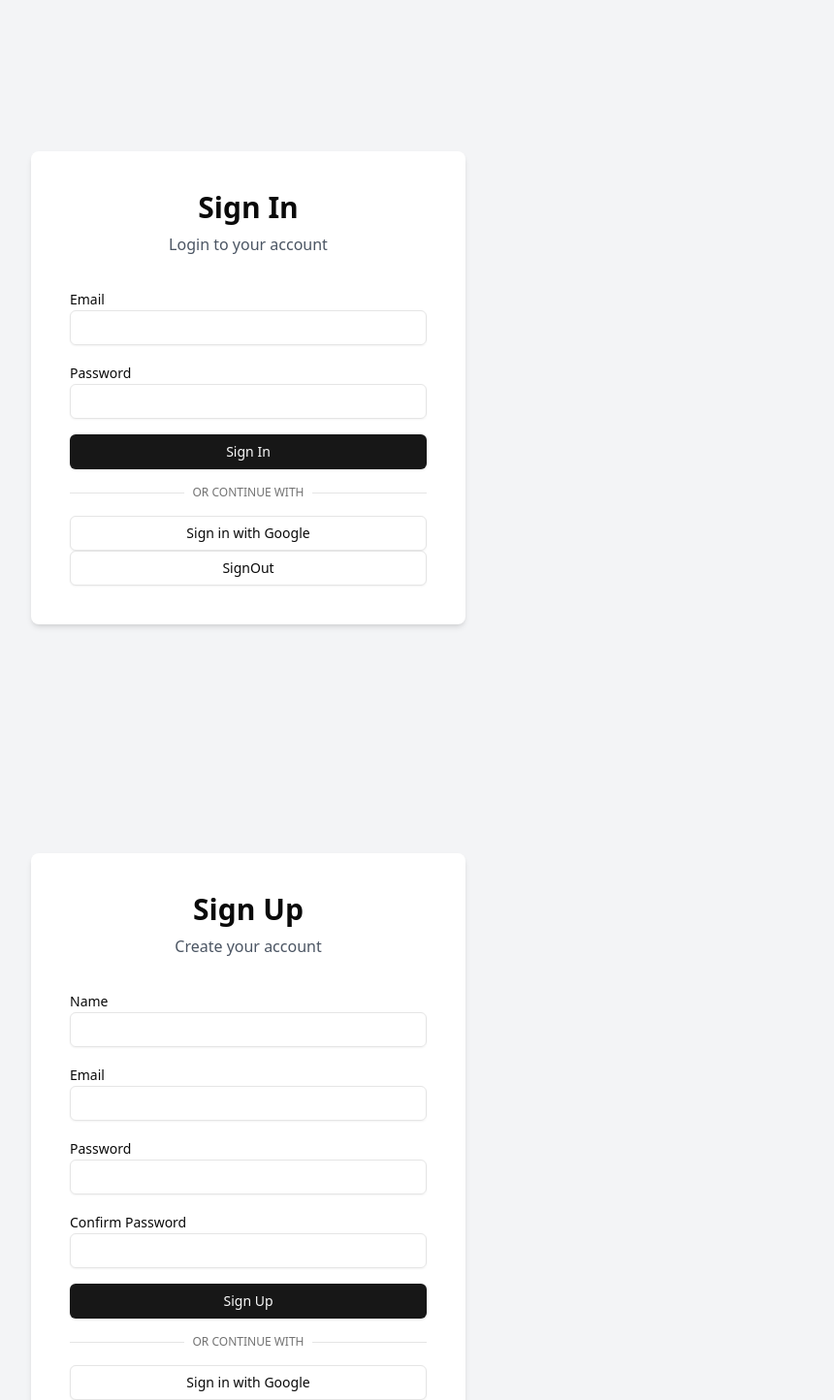
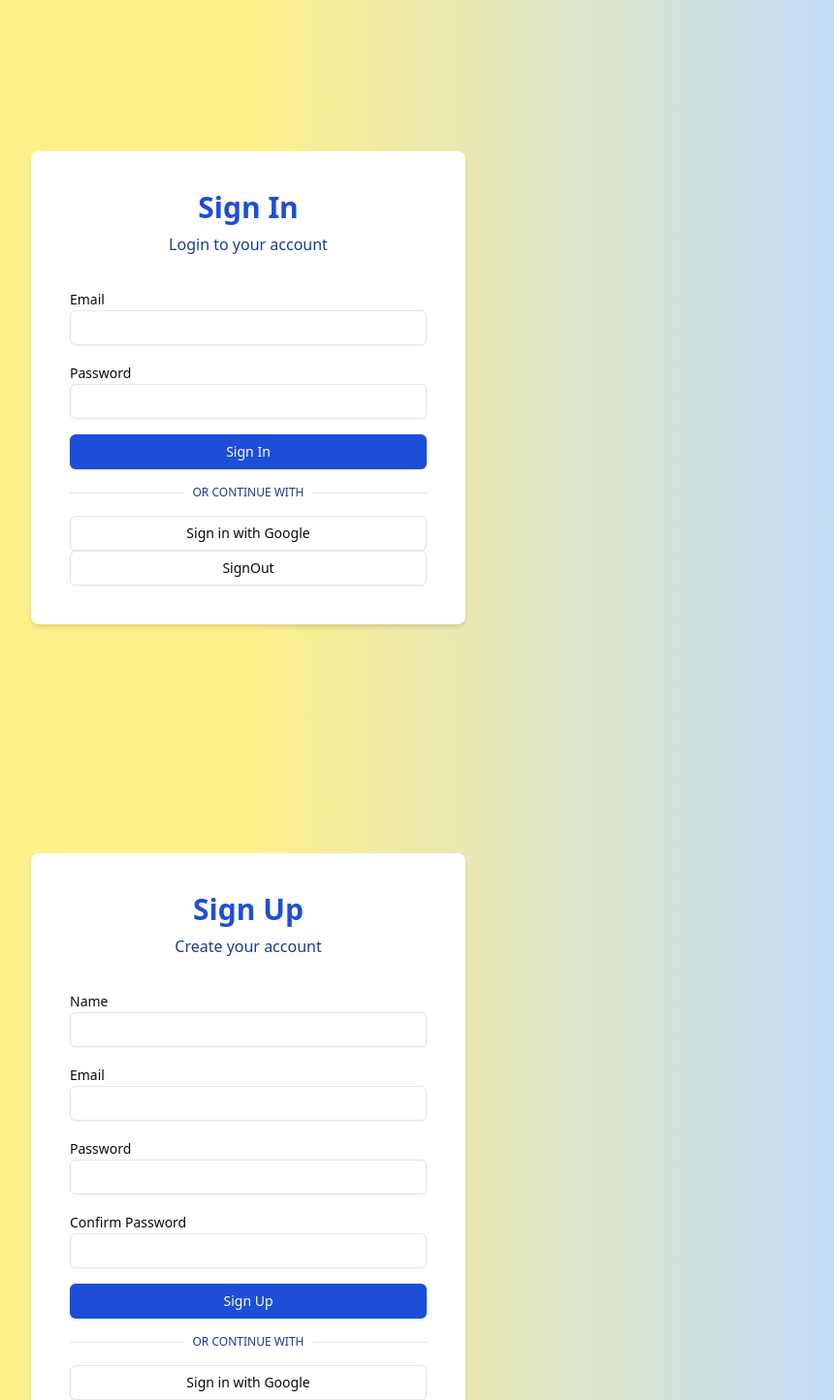
Before and after one commit to Ruvinsara23/Communitylink, a React (Vite) app in the folder client/: page /auth in a window 1280 px wide. Shown: the top 1444 px of the page at 97% size, without its empty margins (384-1244 px from the left). Built offline with nearby package versions, Linux system fonts and the light colour scheme; no server answers.

Commit message:
make some changes

```diff
--- a/client/src/App.jsx
+++ b/client/src/App.jsx
@@ -13,6 +13,7 @@ function App() {
       <div>
         <SignInPage />
         <SignUpPage />
+
       </div>
 
   )
--- a/client/src/components/signInForm/signInForm.jsx
+++ b/client/src/components/signInForm/signInForm.jsx
@@ -77,7 +77,7 @@ const SignInForm = () => {
       />
     </div>
     {passwordError && <p className="text-red-500">{passwordError}</p>}
-    <Button type="submit" className="w-full">Sign In</Button>
+    <Button type="submit" className="w-full bg-blue-700 text-white hover:bg-blue-600 focus-visible:ring-blue-500" >Sign In</Button>
     {""?.message && <p className="text-green-500">{"".message}</p>}
     <div className="relative">
       <div className="absolute inset-0 flex items-center">
@@ -85,7 +85,9 @@ const SignInForm = () => {
       </div>
       <div className="relative flex justify-center text-xs uppercase">
         <span className="bg-background px-2 text-muted-foreground">
+        <div className="w-full text-blue-900 via-purple-900">
           Or continue with
+          </div>
         </span>
       </div>
     </div>
--- a/client/src/components/signInPage/signInPage.jsx
+++ b/client/src/components/signInPage/signInPage.jsx
@@ -3,15 +3,16 @@ import SignInForm from "../signInForm/signInForm"
 
 const SignInPage = () => {
   return (
-    <div className="flex min-h-screen items-center justify-center bg-gray-100">
-    <div className="w-full max-w-md space-y-8 rounded-lg bg-white p-10 shadow-md">
-      <div className="text-center">
-        <h1 className="text-3xl font-bold">Sign In</h1>
-        <p className="mt-2 text-gray-600">Login to your account</p>
-      </div>
-      <SignInForm />
+<div className="flex min-h-screen items-center justify-center bg-gradient-to-r from-yellow-200 via blue-300 via-purple-300 via-yellow-200 via-orange-200 to-blue-200">
+  <div className="w-full max-w-md space-y-8 rounded-lg bg-white p-10 shadow-md">
+    <div className="text-center">
+      <h1 className="text-3xl font-bold text-blue-700">Sign In</h1>
+      <p className="mt-2 text-blue-900 via-purple-900">Login to your account</p>
     </div>
+    <SignInForm />
   </div>
+</div>
+
   )
 }
 
--- a/client/src/components/signUpForm/signUpForm.jsx
+++ b/client/src/components/signUpForm/signUpForm.jsx
@@ -93,15 +93,17 @@ const SignUpForm = () => {
       />
     </div>
     {passwordError && <p className="text-red-500">{passwordError}</p>}
-    <Button type="submit" className="w-full">Sign Up</Button>
+    <Button type="submit" className="w-full bg-blue-700 text-white hover:bg-blue-600 focus-visible:ring-blue-500">Sign Up</Button>
     {""?.message && <p className="text-green-500">{"".message}</p>}
     <div className="relative">
       <div className="absolute inset-0 flex items-center">
-        <span className="w-full border-t" />
+        <span className="w-full border-t " />
       </div>
       <div className="relative flex justify-center text-xs uppercase">
-        <span className="bg-background px-2 text-muted-foreground">
+        <span className="bg-background px-2 text-muted-foreground  ">
+          <div className="w-full text-blue-900 via-purple-900">
           Or continue with
+          </div>
         </span>
       </div>
     </div>
--- a/client/src/components/signUpPage/signUpPage.jsx
+++ b/client/src/components/signUpPage/signUpPage.jsx
@@ -3,15 +3,16 @@ import SignUpForm from '../signUpForm/signUpForm'
 
 const SignUpPage = () => {
   return (
-    <div className="flex min-h-screen items-center justify-center bg-gray-100">
-    <div className="w-full max-w-md space-y-8 rounded-lg bg-white p-10 shadow-md">
-      <div className="text-center">
-        <h1 className="text-3xl font-bold">Sign Up</h1>
-        <p className="mt-2 text-gray-600">Create your account</p>
-      </div>
-      <SignUpForm />
+    <div className="flex min-h-screen items-center justify-center bg-gradient-to-r from-yellow-200 via blue-300 via-purple-300 via-yellow-200 via-orange-200 to-blue-200">
+  <div className="w-full max-w-md space-y-8 rounded-lg bg-white p-10 shadow-md">
+    <div className="text-center">
+      <h1 className="text-3xl font-bold text-blue-700">Sign Up</h1>
+      <p className="mt-2 text-blue-900 via-purple-900">Create your account</p>
     </div>
+    <SignUpForm />
   </div>
+</div>
+
   )
 }
 
```
Also changed, not shown: 1 other file (tests, documents, lock files or other folders).
